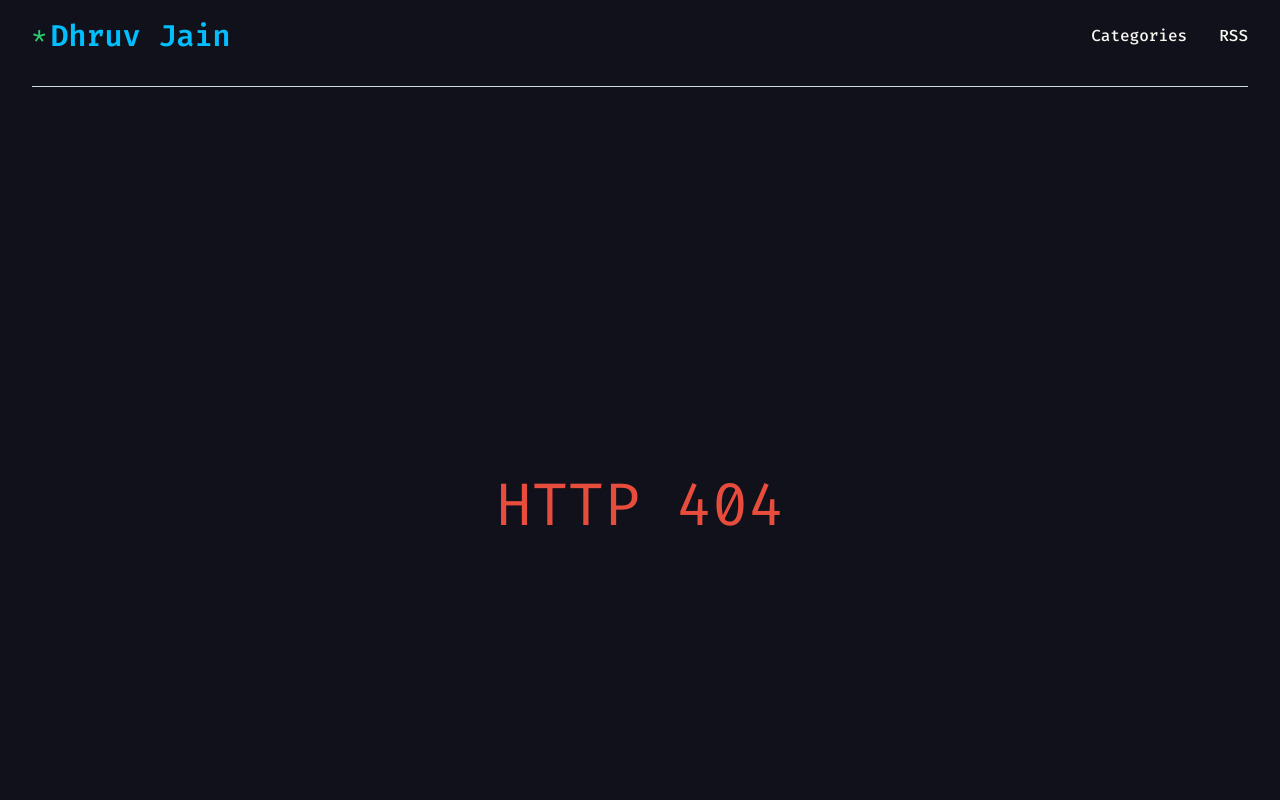
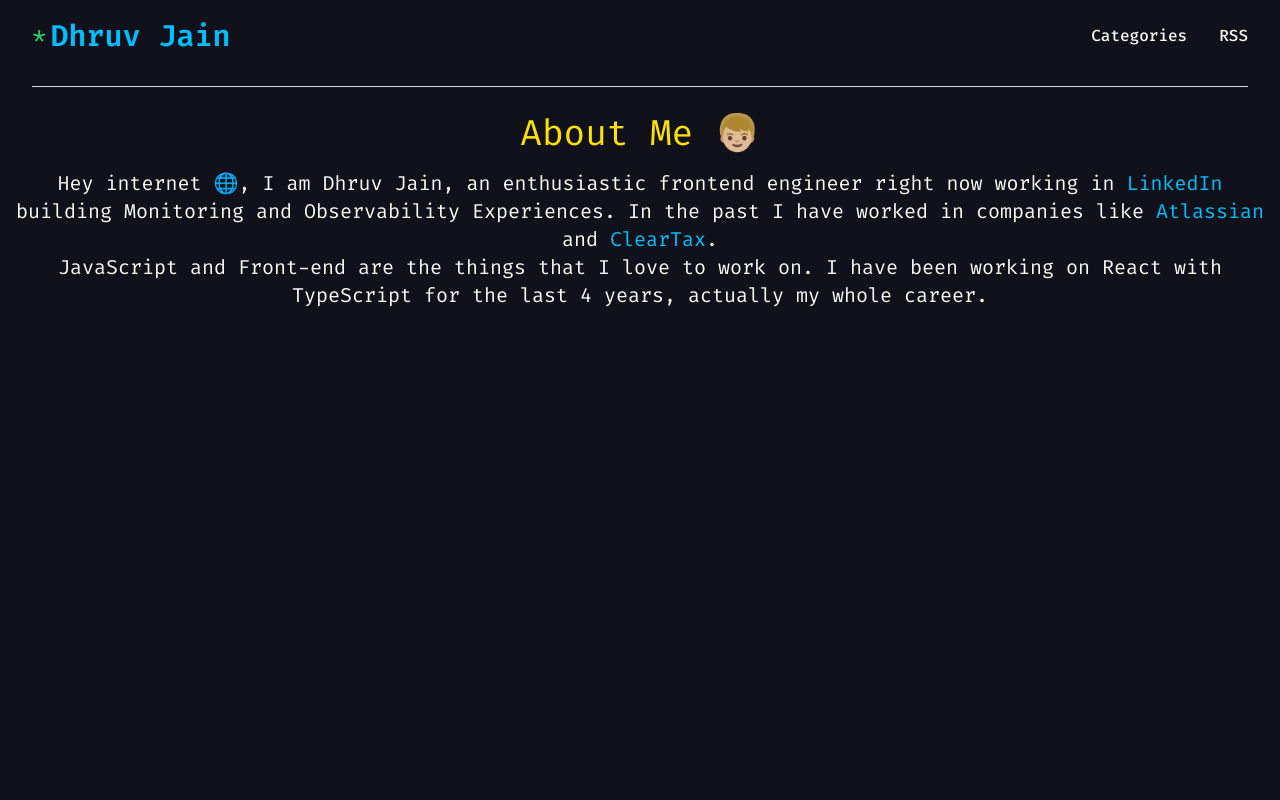
Before and after one commit to maddhruv/maddhruv.github.io, a Next.js app: page /about-me in a window 1280 px wide. Before the commit this address had no page. Shown: the top 800 px of the page. Built offline with nearby package versions, Linux system fonts and the light colour scheme.

Commit message:
feat: about me page

```diff
--- a/components/footer.tsx
+++ b/components/footer.tsx
@@ -66,6 +66,11 @@ export const Footer = () => {
                     Source Code
                   </Link>
                 </li>
+                <li className="mb-4">
+                  <Link className="hover:underline" href="/about-me">
+                    About Me
+                  </Link>
+                </li>
               </ul>
             </div>
           </div>
--- /dev/null
+++ b/src/app/about-me/page.tsx
@@ -0,0 +1,47 @@
+import { Header } from "@/components/header";
+import Link from "next/link";
+
+export default async function Page() {
+  return (
+    <>
+      <Header location="post" />
+      <main className="h-screen text-center">
+        <h2 className="text-4xl text-yellow mb-4">About Me 👦🏼</h2>
+        <p className="text-xl">
+          Hey internet 🌐, I am Dhruv Jain, an enthusiastic frontend engineer
+          right now working in{" "}
+          <Link
+            href="https://www.linkedin.com/"
+            target="_blank"
+            className="text-blue"
+          >
+            LinkedIn
+          </Link>{" "}
+          building Monitoring and Observability Experiences. In the past I have
+          worked in companies like{" "}
+          <Link
+            href="https://www.atlassian.com/"
+            target="_blank"
+            className="text-blue"
+          >
+            Atlassian
+          </Link>{" "}
+          and{" "}
+          <Link
+            href="https://cleartax.in/"
+            target="_blank"
+            className="text-blue"
+          >
+            ClearTax
+          </Link>
+          .
+        </p>
+        <p className="text-xl">
+          JavaScript and Front-end are the things that I love to work on. I have
+          been working on React with TypeScript for the last 4 years, actually
+          my whole career.
+        </p>
+      </main>
+    </>
+  );
+}
--- a/src/app/api/pageview/route.ts
+++ b/src/app/api/pageview/route.ts
@@ -7,7 +7,7 @@ export async function GET(request: Request) {
     const { searchParams, host } = new URL(request.url);
     const postId = searchParams.get("postId");
 
-    if (host !== config.host) {
+    if (host !== config.host && host !== "localhost:3000") {
       console.error("Invalid host", host);
       return NextResponse.json({ error: "Invalid host" }, { status: 403 });
     }
--- a/src/app/sitemap.ts
+++ b/src/app/sitemap.ts
@@ -6,7 +6,7 @@ import { generateRss } from "@/lib/generateRss";
 
 export const revalidate = 360;
 
-const STATIC_PAGES = [];
+const STATIC_PAGES = ["about-me", "categories"];
 
 export default async function sitemap(): Promise<MetadataRoute.Sitemap> {
   generateRss();
```
